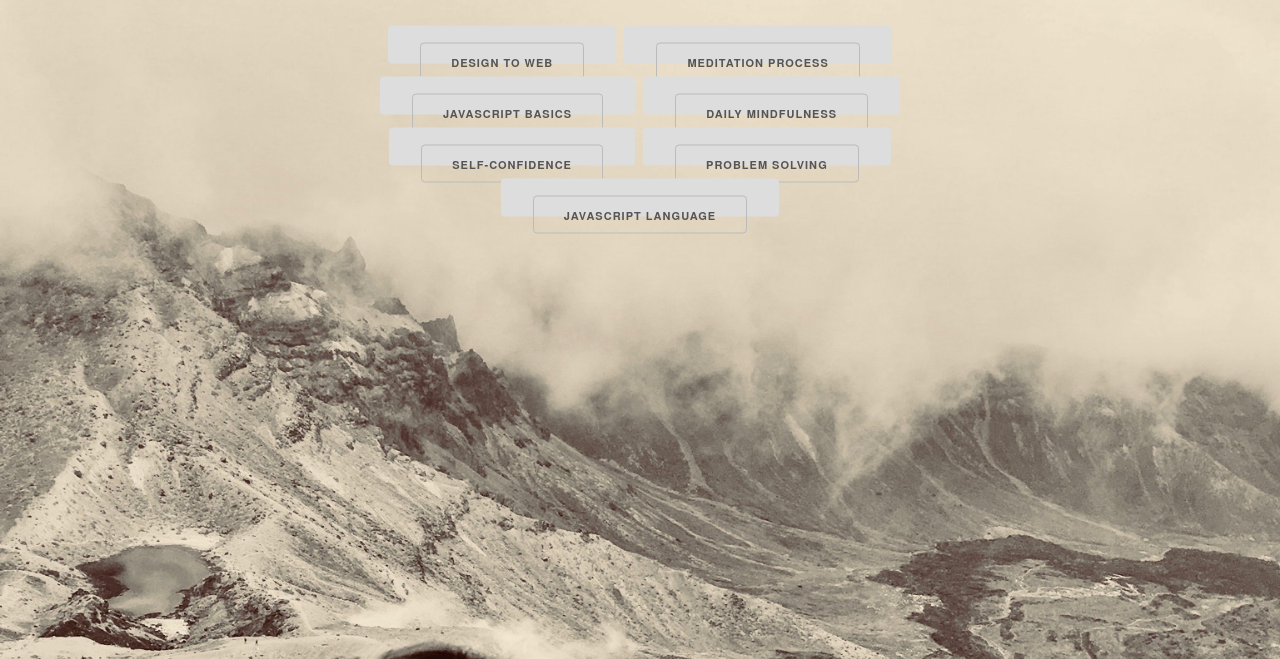
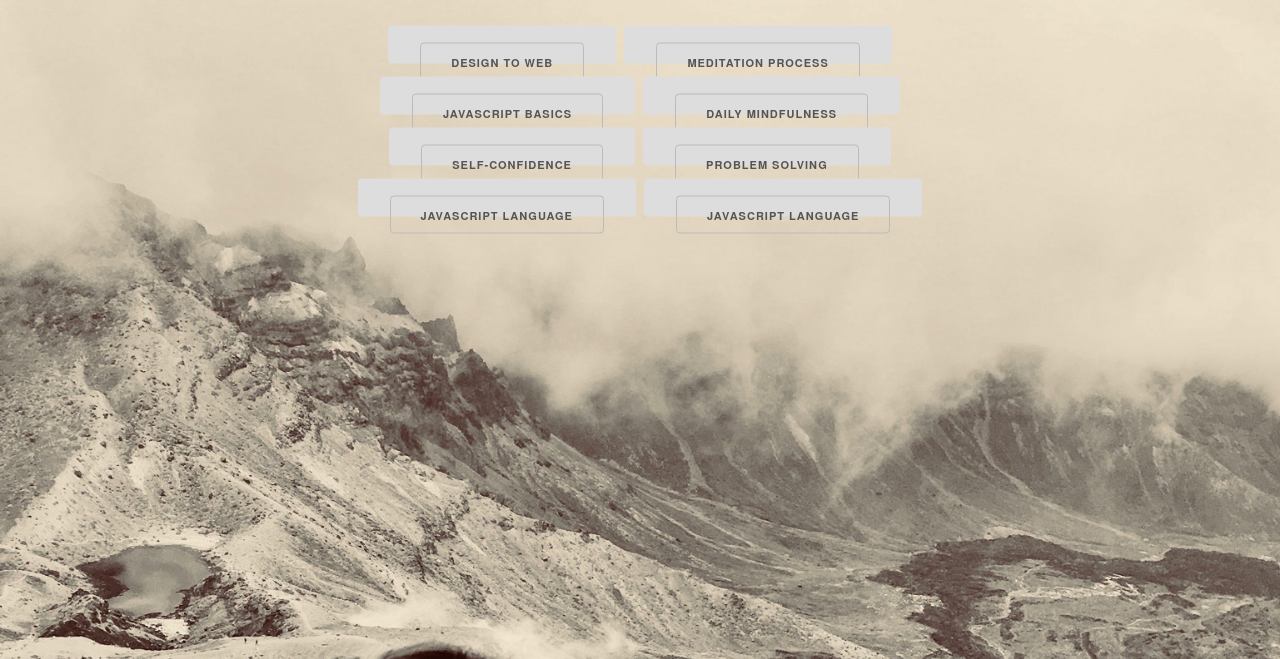
Before and after one commit to kiri-tavaga/kiri-tavaga.github.io, a plain HTML site: page blog-template.html in a window 1280 px wide. Shown: the part 141-800 px from the top of the page. Drawn offline with nearby package versions, Linux system fonts and the light colour scheme.

Commit message:
add button

```diff
--- a/blog-template.html
+++ b/blog-template.html
@@ -38,6 +38,7 @@
         <button class="btn"><a class="button" href="file:///Users/kiritavaga/workspace/kiri-tavaga.github.io/blog/c5-self-confidence.html">Self-confidence</a></button>
         <button class="btn"><a class="button" href="file:///Users/kiritavaga/workspace/kiri-tavaga.github.io/blog/t5-problem-solving.html">Problem solving</a></button>
         <button class="btn"><a class="button" href="file:///Users/kiritavaga/workspace/kiri-tavaga.github.io/blog/t6-js-language.html">Javascript Language</a></button>
+        <button class="btn"><a class="button" href="file:///Users/kiritavaga/workspace/kiri-tavaga.github.io/blog/c6-control.html">Javascript Language</a></button>
       </div>
     </div>
   </body>
```
